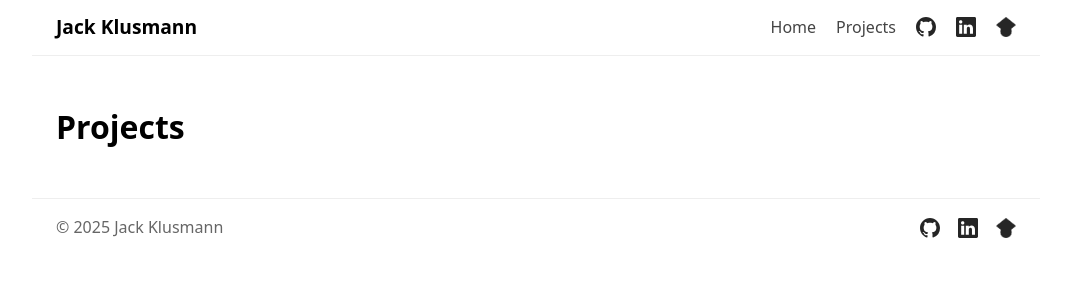
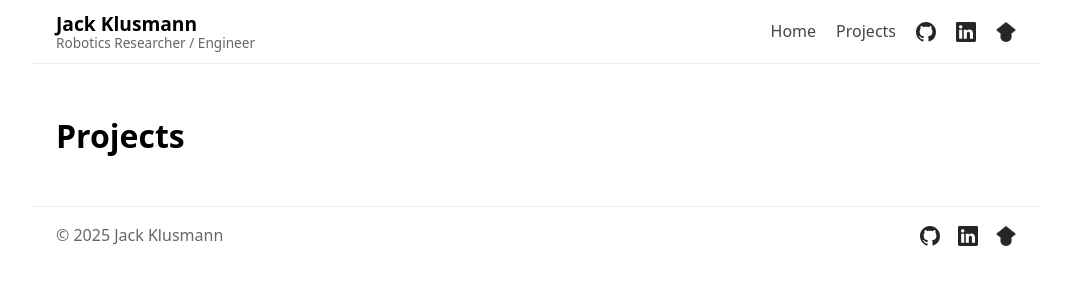
Before and after one commit to Jack-Klusmann/jack-klusmann.github.io, a Jekyll site: the page built from projects.md, in a window 1280 px wide. Shown: the top 300 px of the page, without its empty margins (104-1175 px from the left). Built offline with Jekyll 4.4.1, drawn with Linux system fonts in a browser that asks for light colours.

Commit message:
Added image style

```diff
--- a/_includes/header.html
+++ b/_includes/header.html
@@ -1,7 +1,10 @@
 <header class="site-header">
   <div class="wrapper header-content">
     <div class="site-title">
-      <a href="{{ '/' | relative_url }}">Jack Klusmann</a>
+      <a href="{{ '/' | relative_url }}">
+        <span class="name">Jack Klusmann</span>
+        <span class="tagline">Robotics Researcher / Engineer</span>
+      </a>
     </div>
     <nav class="nav-links">
       <a href="{{ '/' | relative_url }}">Home</a>
--- a/_layouts/default.html
+++ b/_layouts/default.html
@@ -6,6 +6,7 @@
   <meta charset="utf-8" />
   <meta name="viewport" content="width=device-width, initial-scale=1" />
   <title>{{ page.title }} | {{ site.title }}</title>
+  <link rel="icon" href="{{ '/assets/robot.png' | relative_url }}" type="image/png">
   <link rel="stylesheet" href="{{ '/assets/css/style.css' | relative_url }}">
 </head>
 
--- a/assets/css/style.css
+++ b/assets/css/style.css
@@ -63,7 +63,7 @@
 /* ----- Intro section ----- */
 .intro {
   display: flex;
-  align-items: flex-start;
+  align-items: center;
   gap: 32px;
   margin-bottom: 40px;
 }
@@ -75,12 +75,15 @@
 
 .intro-image {
   flex: 1;
+  display: flex;
+  align-items: center;
+  justify-content: flex-end;
 }
 
 .intro-image img {
   max-width: 200px;
   height: auto;
-  border-radius: 0; /* rectangular */
+  border-radius: 0;
   display: block;
 }
 
@@ -88,20 +91,33 @@
 .header-content {
   display: flex;
   align-items: center;
-  justify-content: space-between; /* name left, links right */
+  justify-content: space-between;
   padding: 12px 24px;
   border-bottom: 1px solid #eee;
 }
 
-/* Site title (name) */
+/* Site title */
 .site-title a {
+  text-decoration: none;
+  color: #000;
+  display: flex;
+  flex-direction: column;
+  line-height: 1.2;
+}
+
+.site-title a:hover {
+  color: #000;
+}
+
+.site-title .name {
   font-weight: 700;
   font-size: 1.2rem;
-  color: #000;
-  text-decoration: none;
 }
-.site-title a:hover {
-  color: #444;
+
+.site-title .tagline {
+  font-size: 0.85rem;
+  color: #666;
+  font-weight: 400;
 }
 
 /* Nav links */
@@ -137,7 +153,7 @@
 .footer-content {
   display: flex;
   align-items: center;
-  justify-content: space-between; /* text left, icons right */
+  justify-content: space-between;
   padding: 16px 24px;
   border-top: 1px solid #eee;
   color: #666;
```
